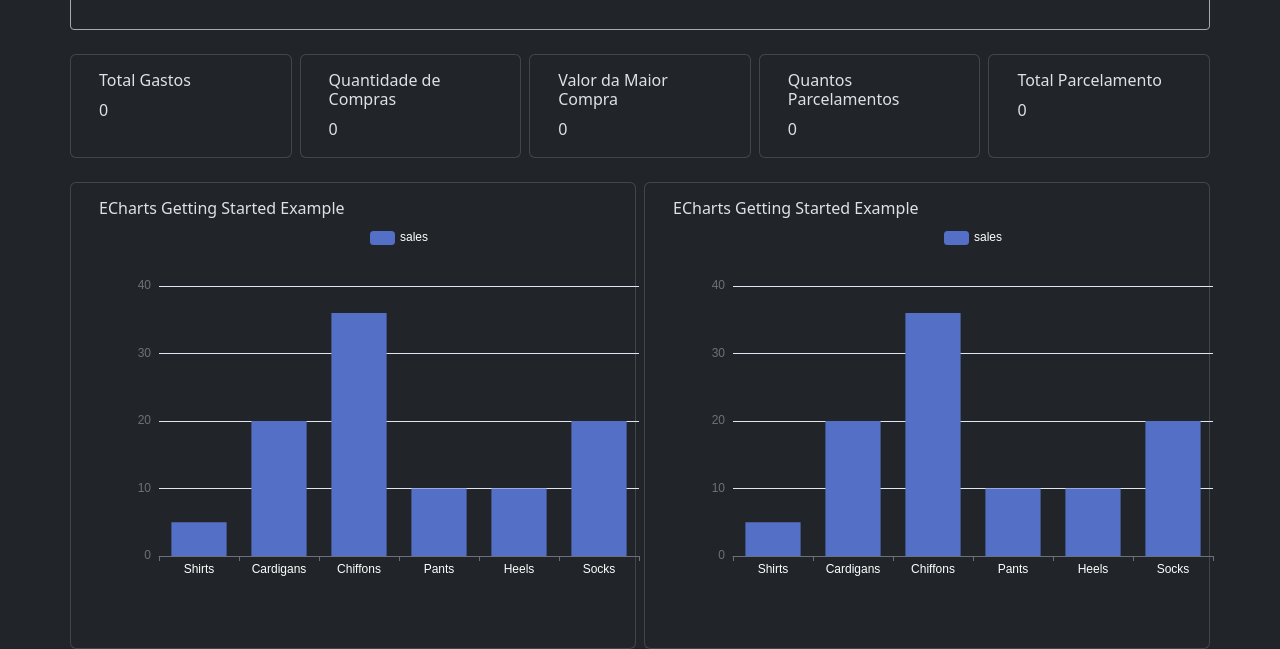
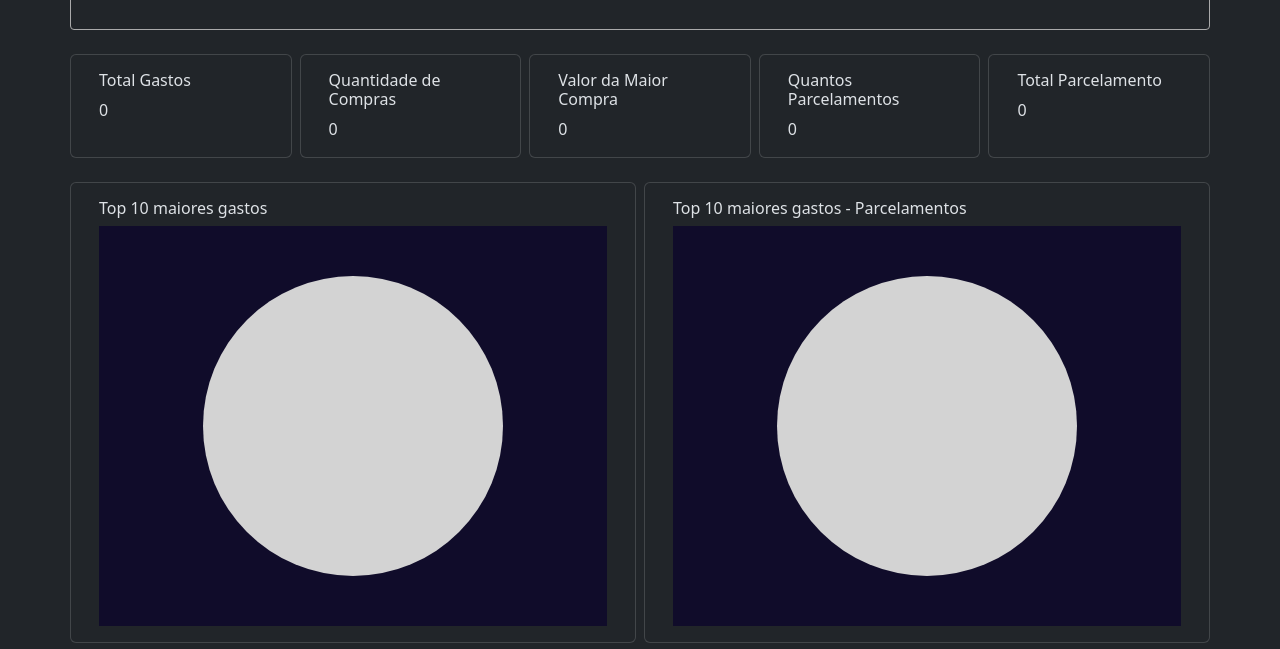
Before and after one commit to vieirafrancisco/self-organizer, a Flask app: page / in a window 1280 px wide. Shown: the part 172-821 px from the top of the page. Run offline with Flask 3, Linux system fonts and the light colour scheme; data that the repository does not hold is empty; parts of the project's set-up code (start-up, migrations or seed data) failed here and were passed over; some libraries are stand-ins or nearby versions.

Commit message:
Create pie charts

```diff
--- a/app/data.py
+++ b/app/data.py
@@ -64,3 +64,50 @@
         ])
 
     return {'detail': _sum}
+
+
+@data.route('/data/top_10_most_expenses', methods=['GET'])
+def top_10_most_expenses():
+    debts = {}
+
+    def prep_text(text):
+        return text.split('-')[0].split('*')[0].strip()
+
+    for invoice in Invoice.query.all():
+        for debt in invoice.debts:
+            text = prep_text(debt.description)
+            if text not in debts.keys():
+                debts[text] = 0
+            debts[text] += debt.value
+
+    detail = []
+    for key, value in sorted(
+        debts.items(), key=lambda item: item[1], reverse=True
+    )[:10]:
+        detail.append({'name': key, 'value': value})
+
+    return {'detail': detail}
+
+
+@data.route('/data/top_10_most_expenses_installments', methods=['GET'])
+def top_10_most_expenses_installments():
+    debts = {}
+
+    def prep_text(text):
+        return text.split('-')[0].split('*')[0].strip()
+
+    for invoice in Invoice.query.all():
+        for debt in invoice.debts:
+            if debt.total_installments > 1:
+                text = prep_text(debt.description)
+                if text not in debts.keys():
+                    debts[text] = 0
+                debts[text] += debt.value
+
+    detail = []
+    for key, value in sorted(
+        debts.items(), key=lambda item: item[1], reverse=True
+    )[:10]:
+        detail.append({'name': key, 'value': value})
+
+    return {'detail': detail}
--- a/app/templates/dashboard.html
+++ b/app/templates/dashboard.html
@@ -146,18 +146,18 @@
     <div class="card col">
       <div class="card-body">
         <div class="title">
-          <h6>ECharts Getting Started Example</h6>
+          <h6>Top 10 maiores gastos</h6>
         </div>
-        <canvas id="myChart" width="600" height="400"></canvas>
+        <div x-data="chartData" x-init="initChart('/data/top_10_most_expenses')" style="height: 400px; width: 100%;"></div>
       </div>
     </div>
 
     <div class="card col">
       <div class="card-body">
         <div class="title">
-          <h6>ECharts Getting Started Example</h6>
+          <h6>Top 10 maiores gastos - Parcelamentos</h6>
         </div>
-        <canvas id="myChart2" width="600" height="400"></canvas>
+        <div x-data="chartData" x-init="initChart('/data/top_10_most_expenses_installments')" style="height: 400px; width: 100%;"></div>
       </div>
     </div>
   </div>
@@ -165,46 +165,39 @@
 </div>
 {% endblock content %}
 
-
 {% block javascript %}
+<script>
+  document.addEventListener('alpine:init', () => {
+    Alpine.data('chartData', () => ({
+      chartInstance: null,
+      options: {
+        tooltip: {
+          trigger: 'item'
+        },
+        series: [
+          {
+            name: 'sales',
+            type: 'pie',
+            data: [],
+          },
+        ]
+      },
+      initChart(endpoint) {
+        fetch(endpoint)
+          .then(response => response.json())
+          .then(response_json => {
+            console.log(response_json)
+            this.options.series[0].data = response_json.detail;
+            this.chartInstance = echarts.init(this.$el, 'dark');
+            this.chartInstance.setOption(this.options);
+          });
+      }
+    }));
+  });
+</script>
 <script>
   $(document).ready(function () {
     $('.js-example-basic-multiple').select2();
   });
-
-  // Initialize the echarts instance based on the prepared dom
-  var myChart = echarts.init(document.getElementById('myChart'));
-  var myChart2 = echarts.init(document.getElementById('myChart2'));
-
-  // Specify the configuration items and data for the chart
-  var option = {
-    tooltip: {},
-    legend: {
-      data: ['sales'],
-      textStyle: {
-        color: '#ffffff'
-      },
-    },
-    xAxis: {
-      data: ['Shirts', 'Cardigans', 'Chiffons', 'Pants', 'Heels', 'Socks'],
-      axisLabel: {
-        textStyle: {
-          color: '#ffffff'
-        }
-      }
-    },
-    yAxis: {},
-    series: [
-      {
-        name: 'sales',
-        type: 'bar',
-        data: [5, 20, 36, 10, 10, 20]
-      }
-    ]
-  };
-
-  // Display the chart using the configuration items and data just specified.
-  myChart.setOption(option);
-  myChart2.setOption(option);
 </script>
 {% endblock javascript %}
```
